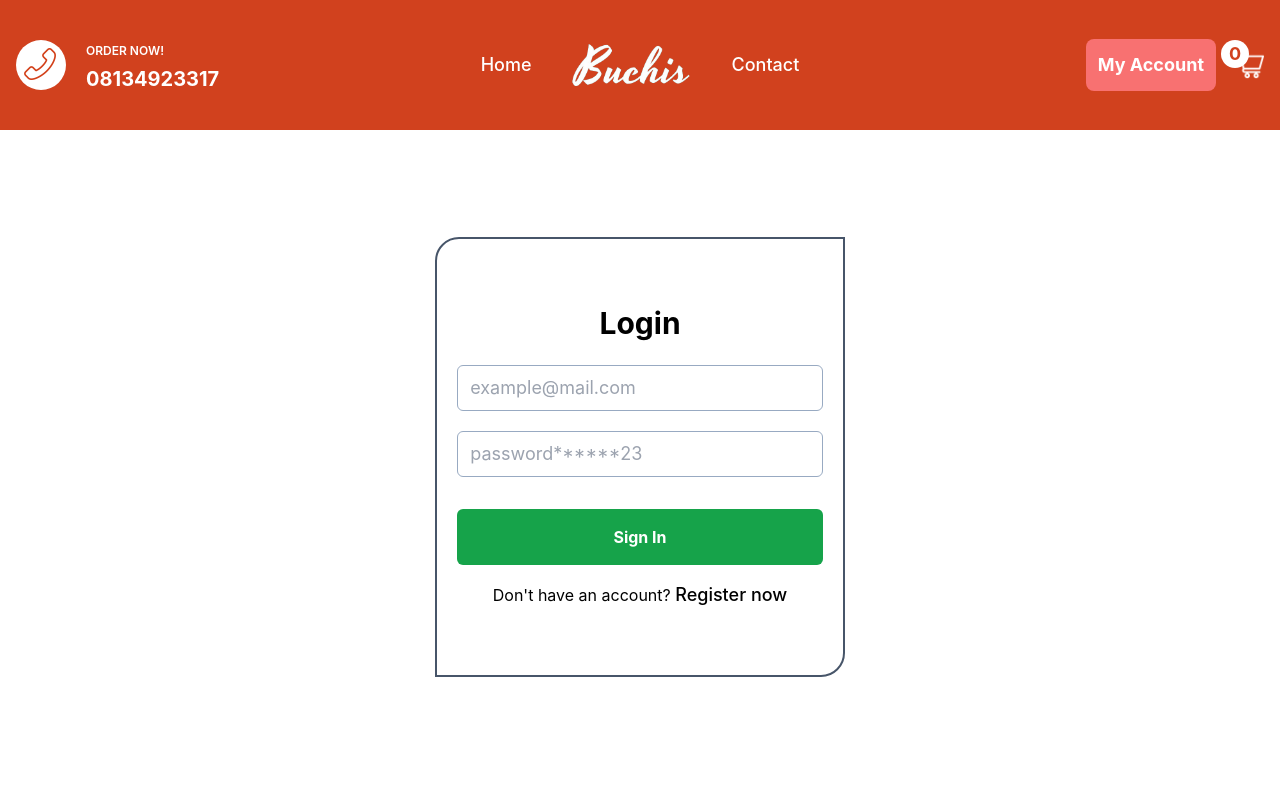
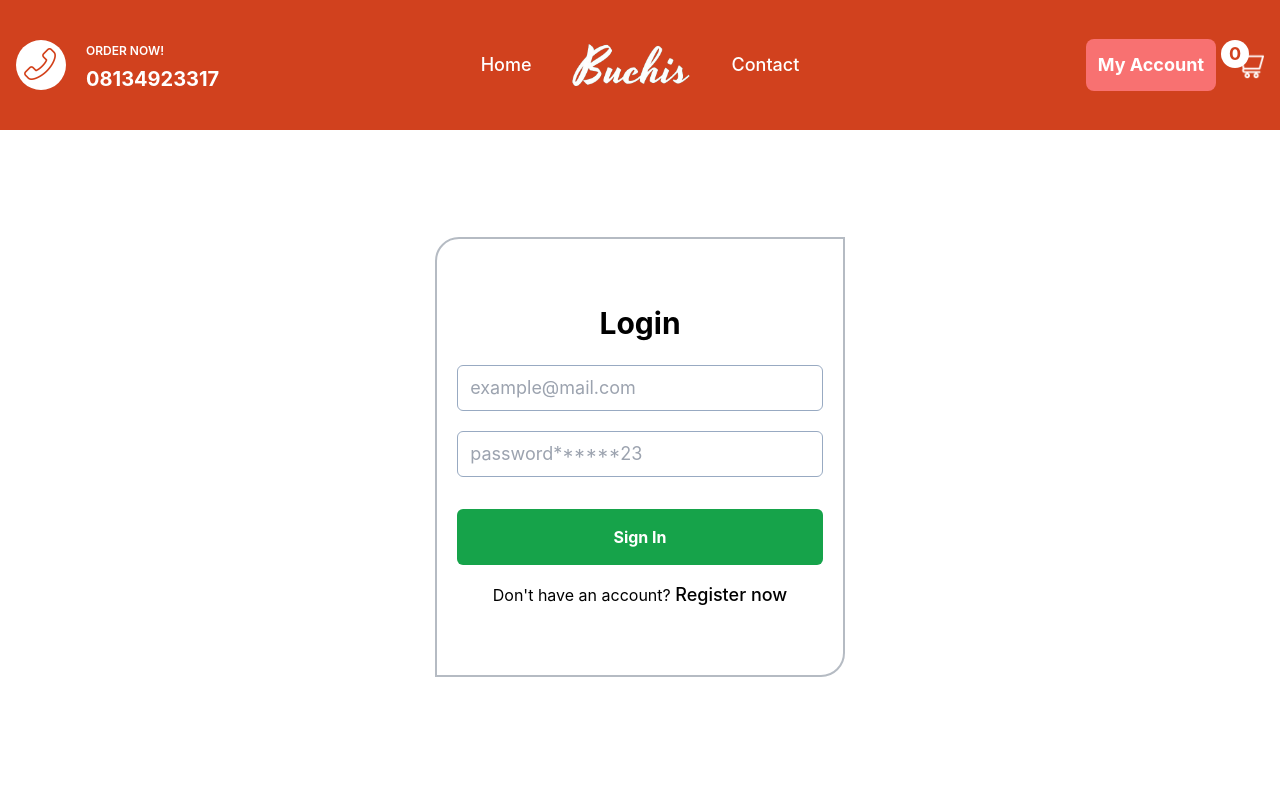
Before and after one commit to MobuchiElly/buchis_shawarma, a Next.js app: page /login in a window 1280 px wide. Shown: the top 798 px of the page. Built offline with nearby package versions, Linux system fonts and the light colour scheme; no server answers.

Commit message:
ui update

```diff
--- a/pages/login.js
+++ b/pages/login.js
@@ -82,7 +82,7 @@ const Login = ({ user }) => {
 
   return (
     <div className="flex justify-center lg:items-center mt-[8vh] lg:mt-0" style={{height:'calc(100vh - 130px)'}}>
-      <div className="flex flex-col border-2 border-slate-600 mx-4 md:mx-0 w-auto lg:w-[32vw] h-[55vh] px-5 py-10 rounded-tl-3xl rounded-br-3xl justify-center md:mb-6 mt-2">
+      <div className="flex flex-col border-2 border-slate-600 border-opacity-40 mx-4 md:mx-0 w-auto lg:w-[32vw] h-[55vh] px-5 py-10 rounded-tl-3xl rounded-br-3xl justify-center md:mb-6 mt-2">
         {isUser && (
           <h1 className="font-bold text-3xl text-center mb-6">Login</h1>
         )}
```
